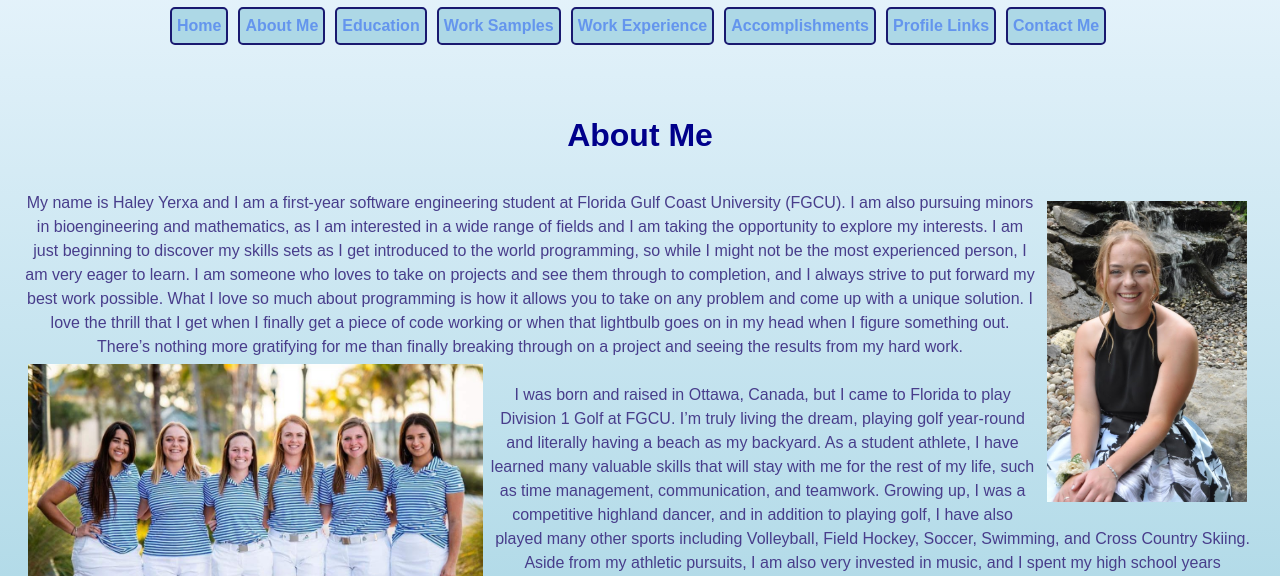
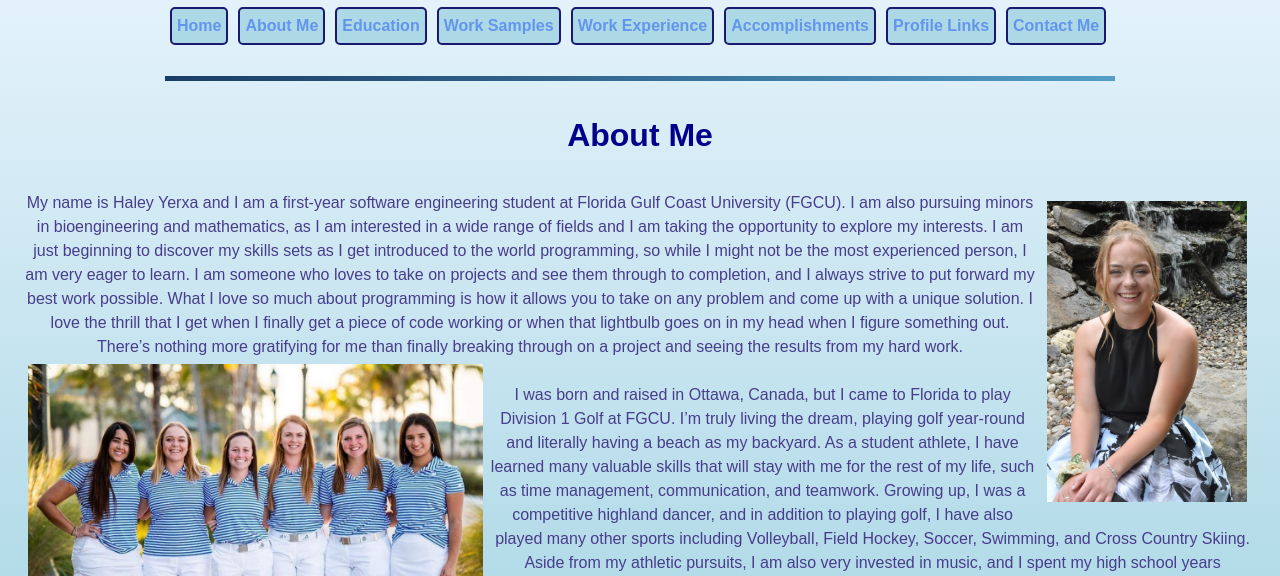
Before and after one commit to hyerxa/hyerxa.github.io, a plain HTML site: page about.html in a window 1280 px wide. Shown: the part 152-728 px from the top of the page. Drawn offline with Linux system fonts and the light colour scheme.

Commit message:
Update about.html

```diff
--- a/about.html
+++ b/about.html
@@ -24,7 +24,7 @@
     <!-- Brief Bio and a couple pictures: -->
     <div class="next">
       <canvas id="myCanvas" width="950" height="30"></canvas>
-      <script src="javascript/canvas.js"></script>
+      <script src="canvas.js"></script>
       <h1>About Me</h1>
       <div class="usual">
         <img src="images/me_1.jpg" alt="headshot"class="rightI">
```
